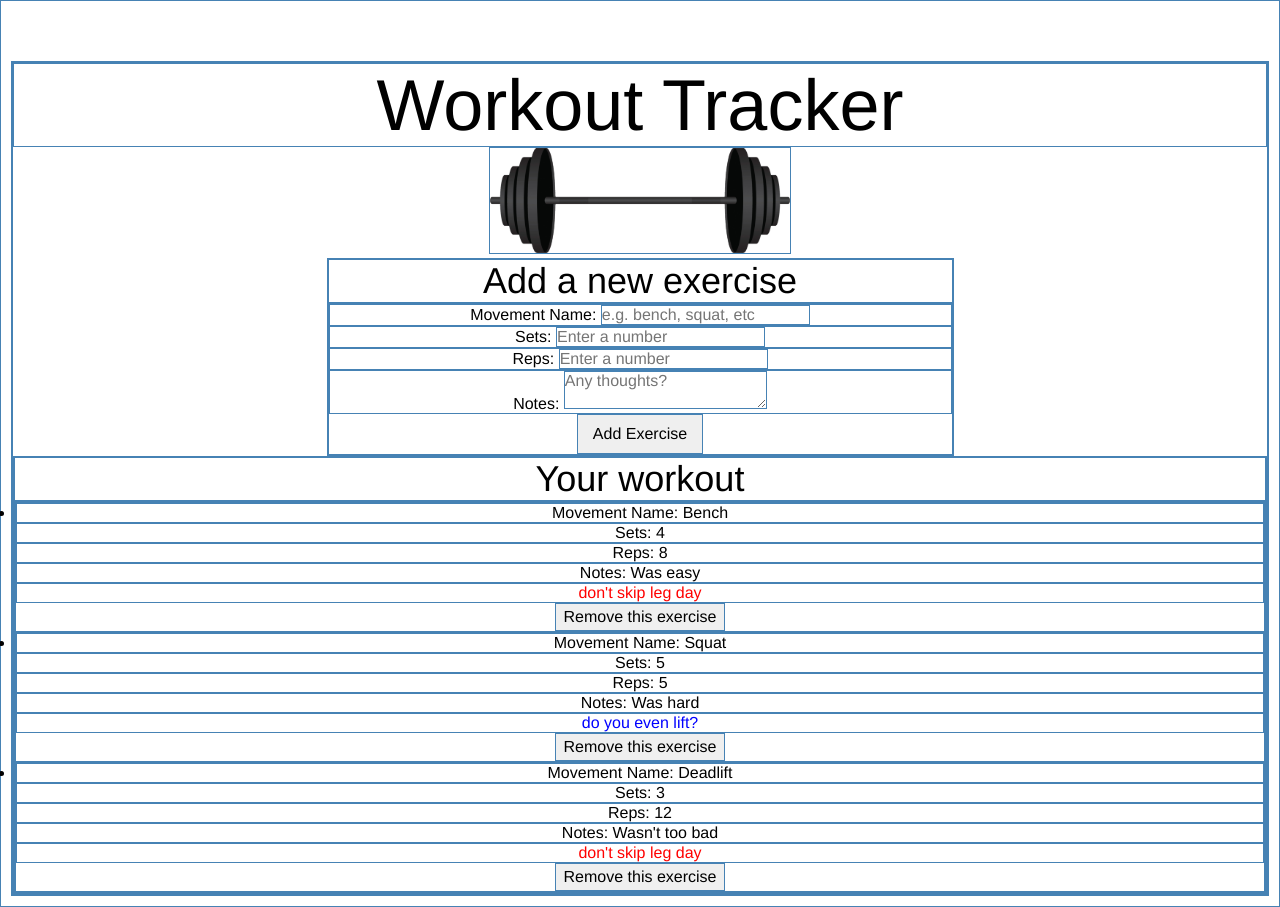
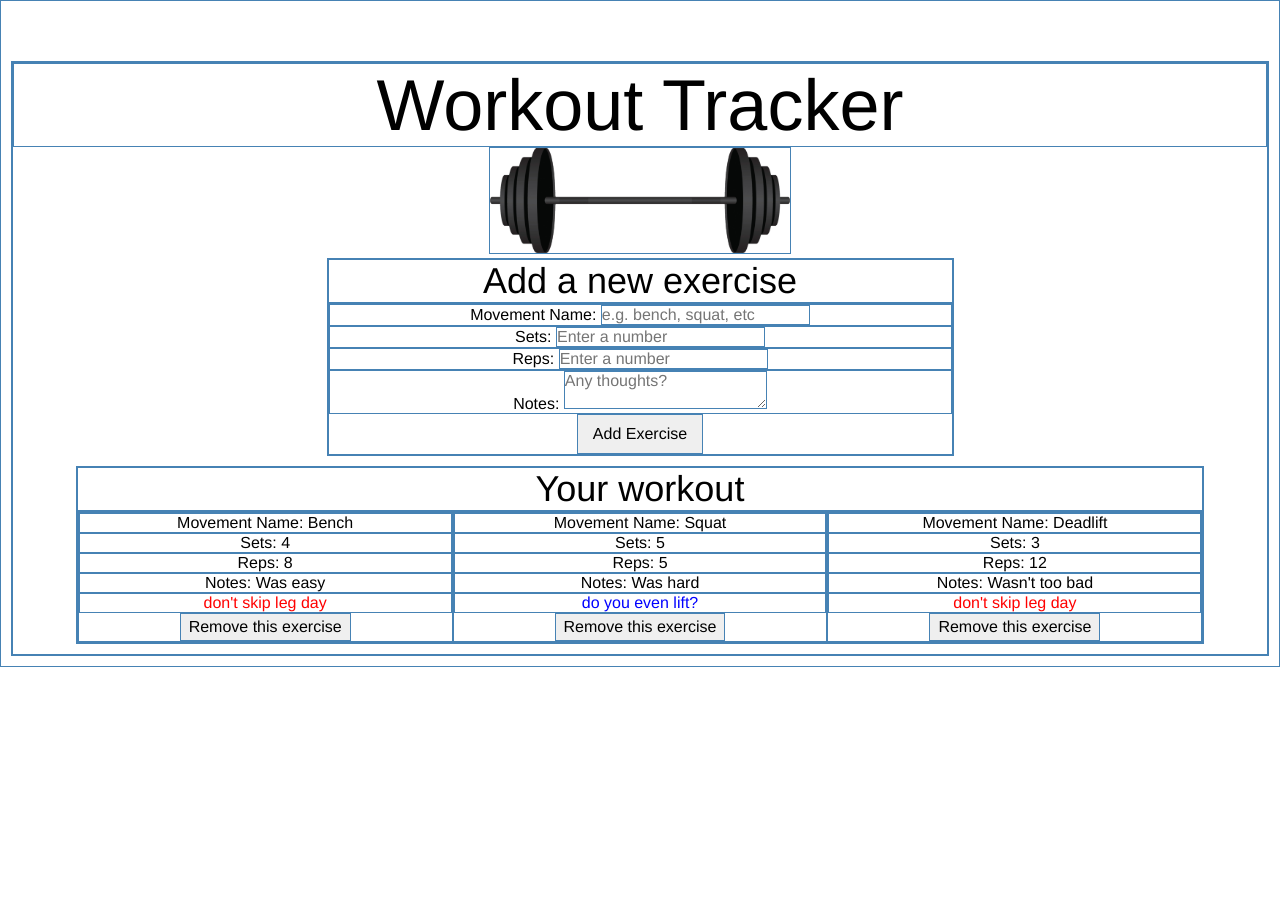
Before and after one commit to alchemy-bootcamp-two-summer-2018/list-of-vue, a Vue app: page / in a window 1280 px wide. After the commit the page ends 800 px from the top, so only its background shows below. Built offline with nearby package versions, Linux system fonts and the light colour scheme.

Commit message:
using grid layout

```diff
--- a/src/components/ExerciseList.vue
+++ b/src/components/ExerciseList.vue
@@ -31,7 +31,16 @@ export default {
 
 <style scoped>
 
+section {
+    margin: 10px 5%;
+}
 h2 {
     font-size: 36px;
 }
+ul {
+  list-style: none;
+  display: grid;
+  grid-template-columns: repeat(auto-fit, minmax(280px, 1fr));
+}
+
 </style>
```
